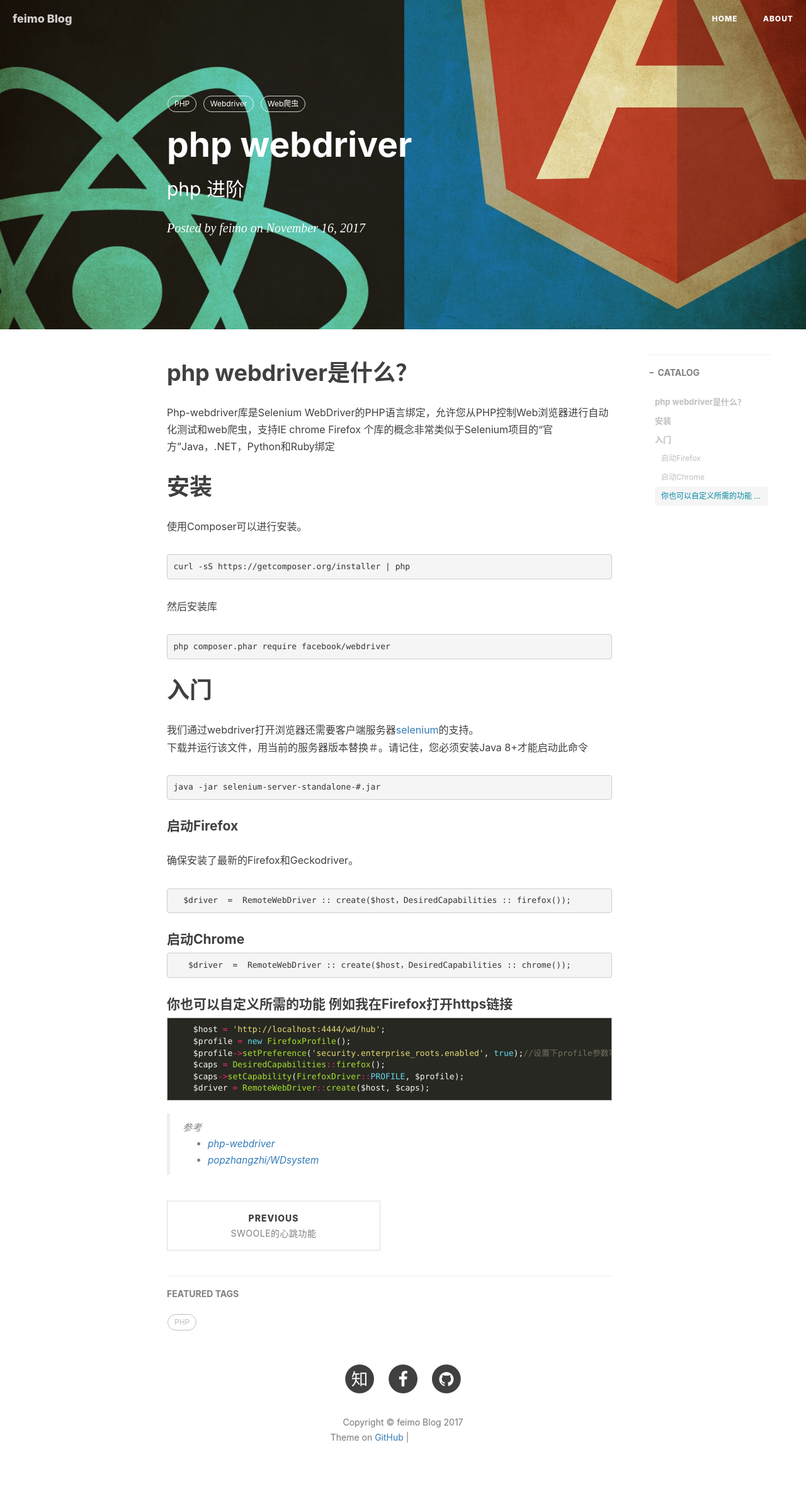
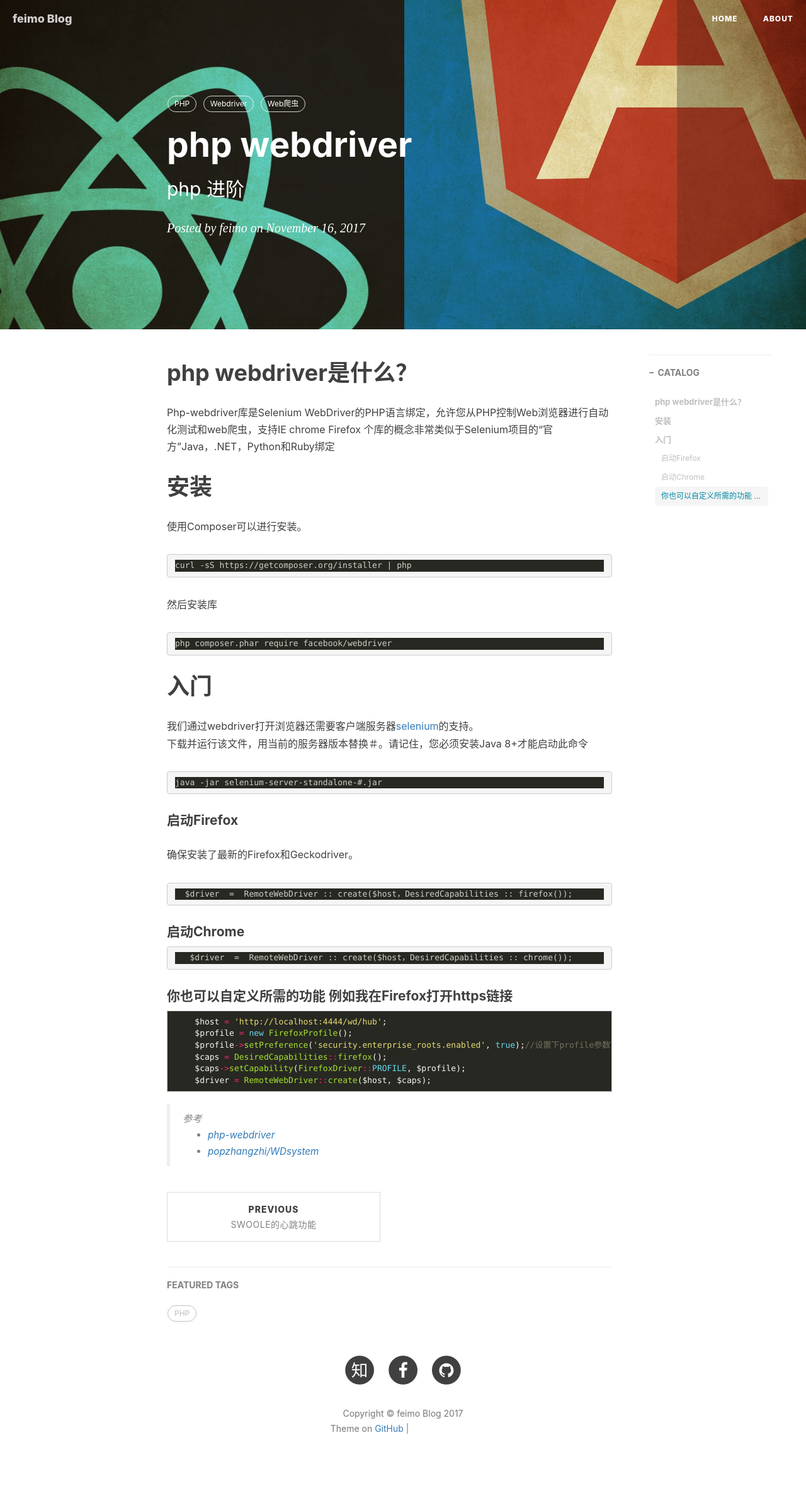
Before and after one commit to feimoc/feimoc.github.io, a Jekyll site: the page built from _posts/2017-11-16-php webdriver.md, in a window 1280 px wide. Shown: the whole page at 63% size. Built offline with Jekyll 4.4.1, drawn with Linux system fonts in a browser that asks for light colours; nearby versions of some CDN libraries; comment, search, counter and statistics services are not loaded; grey boxes are pictures that could not be loaded.

Commit message:
css/syntax.css

```diff
--- a/css/syntax.css
+++ b/css/syntax.css
@@ -12,6 +12,8 @@
 .highlight pre code {
   white-space: pre;       // forces <code> to respect <pre> formatting
 }
+pre { margin: 12px 0; padding: 8px 12px; word-wrap: break-word; /* IE 5.5-7 */ white-space: -moz-pre-wrap; /* Firefox 1.0-2.0 */ white-space: pre-wrap; /* current browsers */ }
+pre > code { margin: 0; padding: 0; font-size: 13px; color: #d1d1c9; border: none; background-color: #272822; }
 
 
 /*
```
